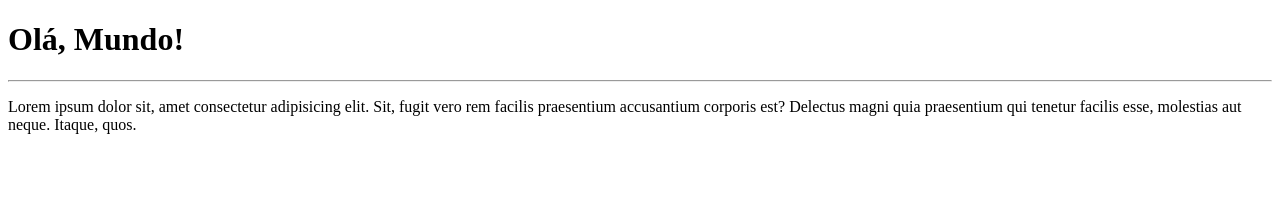
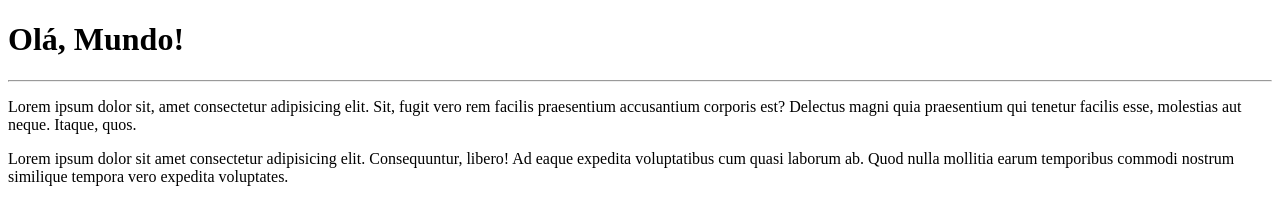
Before and after one commit to eitaeb/Ola-Mundo, a plain HTML site: page site-exemplo/index.html in a window 1280 px wide. Drawn offline with Linux system fonts and the light colour scheme.

Commit message:
adicionei um parágrafo

```diff
--- a/site-exemplo/index.html
+++ b/site-exemplo/index.html
@@ -9,5 +9,6 @@
     <h1>Olá, Mundo!</h1>
     <hr>
     <p>Lorem ipsum dolor sit, amet consectetur adipisicing elit. Sit, fugit vero rem facilis praesentium accusantium corporis est? Delectus magni quia praesentium qui tenetur facilis esse, molestias aut neque. Itaque, quos.</p>
+    <p>Lorem ipsum dolor sit amet consectetur adipisicing elit. Consequuntur, libero! Ad eaque expedita voluptatibus cum quasi laborum ab. Quod nulla mollitia earum temporibus commodi nostrum similique tempora vero expedita voluptates.</p>
 </body>
 </html>
```
